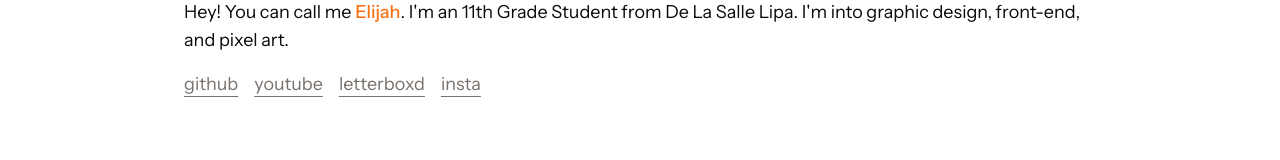
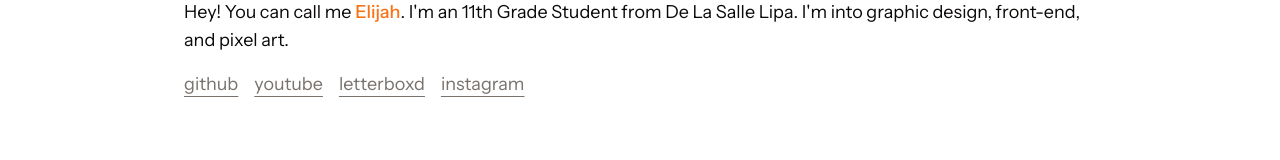
Before and after one commit to eligibilityy/orangechicken, a Next.js app: page / in a window 1280 px wide. Shown: the part 433-593 px from the top of the page. Built offline with nearby package versions, Linux system fonts and the light colour scheme; no server answers.

Commit message:
Add more letters..

```diff
--- a/src/components/home/Hero.tsx
+++ b/src/components/home/Hero.tsx
@@ -48,7 +48,7 @@ const Hero = () => {
             className="transition-all underline underline-offset-[6px] text-muted-foreground hover:text-orange-500 decoration-1"
             href="https://instagram.com/yiliya_liya"
           >
-            insta
+            instagram
           </Link>
         </div>
       </div>
```
